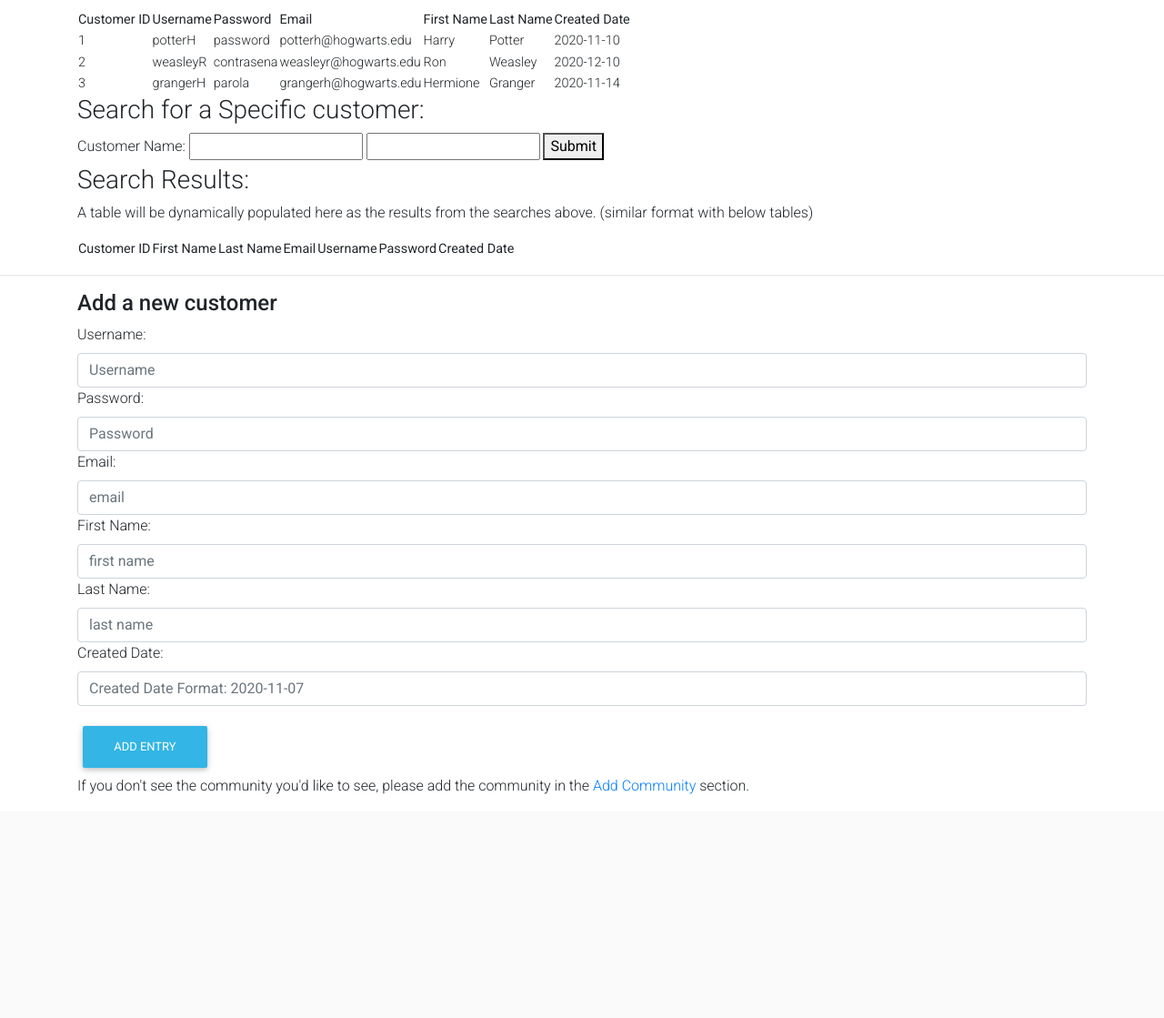
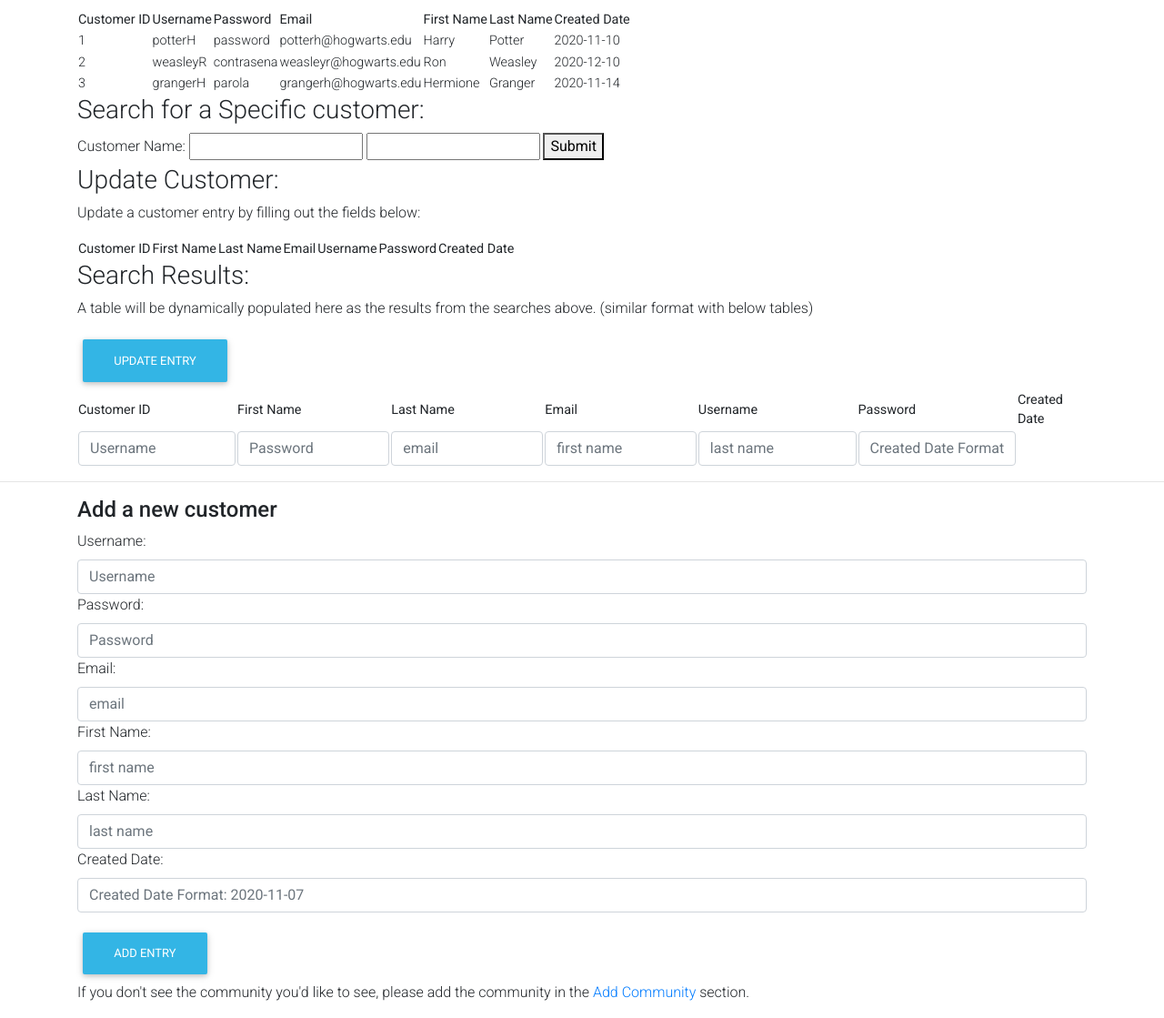
Before and after one commit to longmach/DiagonAlley, a Flask app: page /customer in a window 1280 px wide. Shown: the part 176-1295 px from the top of the page at 91% size. Before the commit the page ends 1049 px from the top, so only its background shows below. Run offline with Flask 2, Linux system fonts and the light colour scheme; data comes from the database, SQL or seed files in the repository; data that the repository does not hold is empty; some libraries are stand-ins or nearby versions.

Commit message:
added a new form for user update. completed backend logic

```diff
--- a/app.py
+++ b/app.py
@@ -34,10 +34,15 @@ def customer():
         data = (f_name, l_name)
         result = execute_query(db_connection, filteredSelectQuery, data).fetchall()
         return render_template("customer.html", filteredCustomer = result)
-    # TODO: need to figure out a way to update customer in html side for update button to work correctly
-    # change update query parameters to %s
-    elif request.method == "POST" and "" in request.form:
-        updateQuery= "UPDATE customers SET first_name = :first_name_from_update_form, last_name = :last_name_from_update_form, email = :email_from_update_form, username = :username_from_update_form, created_date = :created_date_input WHERE first_name = :first_name_from_update_form AND last_name = :last_name_from_update_form;"
+    elif request.method == "POST" and "updateCustomer" in request.form:
+        f_name = request.form['first_name']
+        l_name = request.form['last_name']
+        email = request.form['email']
+        username = request.form['username']
+        password = request.form['password']
+        created_date = request.form['createDateUser']
+        updateQuery= "UPDATE customers SET first_name = %s, last_name = %s, email = %s, username = %s, created_date = %s WHERE first_name = %s AND last_name = %s;"
+        data = data = (f_name, l_name, email, username, password, created_date, f_name, l_name)
         result = execute_query(db_connection, updateQuery).fetchall()
         return redirect(url_for("customer"))
 
@@ -65,7 +70,7 @@ def items():
     elif request.method == "POST" and "searchByItemName" in request.form:
         item_name = request.form['itemName']
         # I added item_ID to html so we can just do * now
-        # TODO: make this change in sql file
+        # TODO: make this change in sql file or we can just use the one i created
         filteredSelectQuery = "SELECT * FROM items WHERE name = %s"
         data = [item_name]
         result = execute_query(db_connection, filteredSelectQuery, data).fetchall()
--- a/templates/customer.html
+++ b/templates/customer.html
@@ -79,9 +79,9 @@
             </form>
 
 
-            <h3>Search Results:</h3>
+            <h3>Update Customer:</h3>
             <div id="resultsHere">
-            <p id="searchResults">A table will be dynamically populated here as the results from the searches above. (similar format with below tables)</p>
+            <p id="searchResults">Update a customer entry by filling out the fields below:</p>
             </div>
             <table>
                 <thead>
@@ -106,6 +106,34 @@
                         <td>{{c[7]}}</td>
                     </tr>
                     {% endfor %}
+                </tbody>
+            </table>
+            <h3>Search Results:</h3>
+            <div id="resultsHere">
+            <p id="searchResults">A table will be dynamically populated here as the results from the searches above. (similar format with below tables)</p>
+            </div>
+            <table>
+                <thead>
+                    <th>Customer ID</th>
+                    <th>First Name</th>
+                    <th>Last Name</th>
+                    <th>Email</th>
+                    <th>Username</th>
+                    <th>Password</th>
+                    <th>Created Date</th>
+                </thead>
+                <tbody>
+                    <tr>
+                        <form action="#" method="POST">
+                            <td><input type="text" class="form-control" id="username" placeholder="Username" name="username"></td>
+                            <td><input type="text" class="form-control" id="password" placeholder="Password" name="password"></td>
+                            <td><input type="text" class="form-control" id="email" placeholder="email" name="email"></td>
+                            <td><input type="text" class="form-control" id="firstName" placeholder="first name" name="first_name"></td>
+                            <td><input type="text" class="form-control" id="lastName" placeholder="last name" name="last_name"></td>
+                            <td><input type="text" class="form-control" id="createdDate" placeholder="Created Date Format: 2020-11-07" name="createDateUser"> </td>
+                            <button type="submit" data-align="center" class="btn btn-info mb-2" name="updateCustomer">Update Entry</button>
+                        </form>
+                    </tr>
                 </tbody>
             </table>
             <!-- <br>
```
